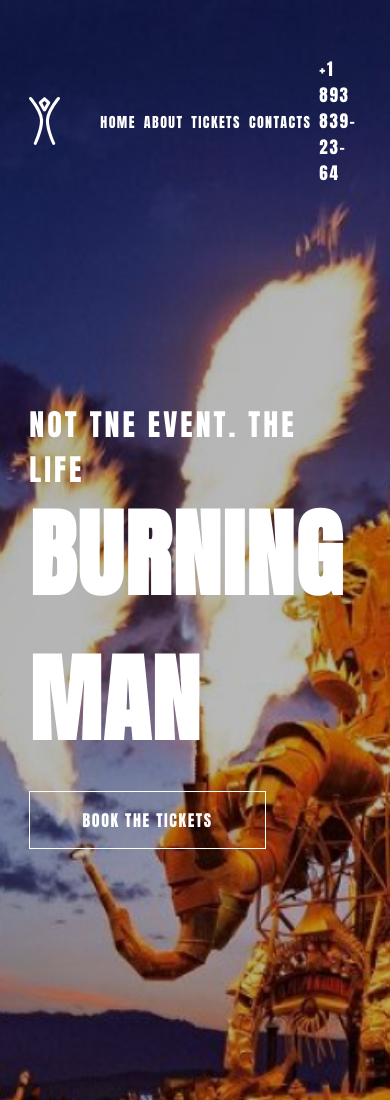
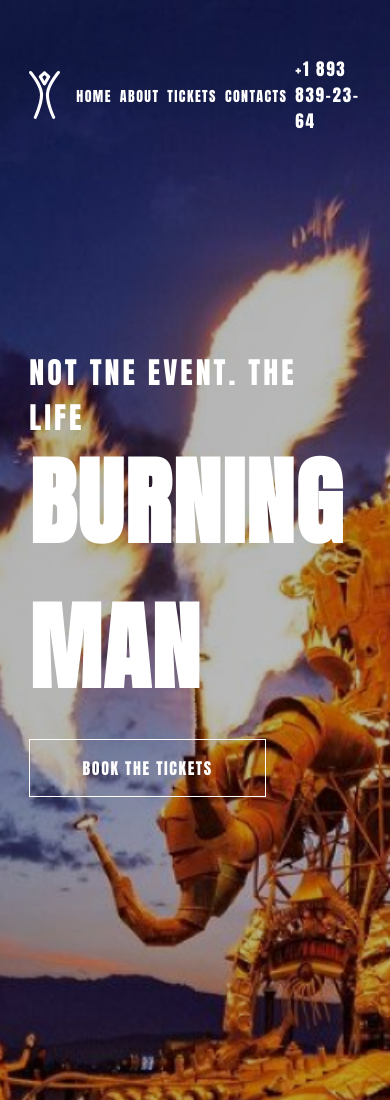
Before and after one commit to SlavaGolovatskyu/Layout-Lessons-first, a plain HTML site: page index.html in a window 390 px wide. Shown: the top 1100 px of the page. Drawn offline with nearby package versions, Linux system fonts and the light colour scheme.

Commit message:
Add files via upload

```diff
--- a/css/style.css
+++ b/css/style.css
@@ -285,7 +285,7 @@ header a {
 @media screen and (max-width: 600px) and (min-width: 360px)
 {
 	.logo {
-		margin-right: 2.5em;
+		margin-right: 1em;
 	}
 
 	.menu {
```
